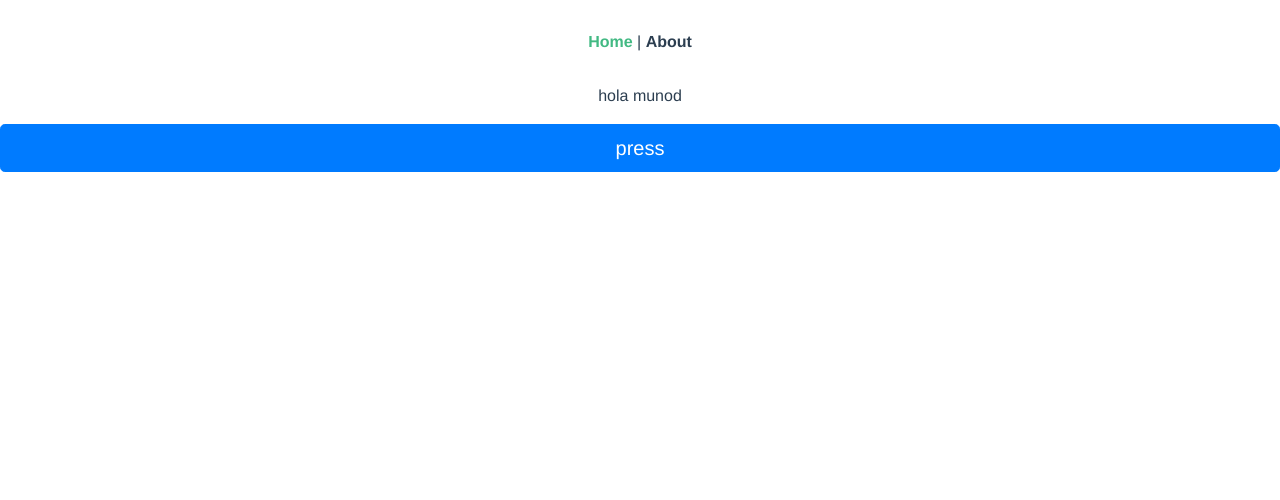
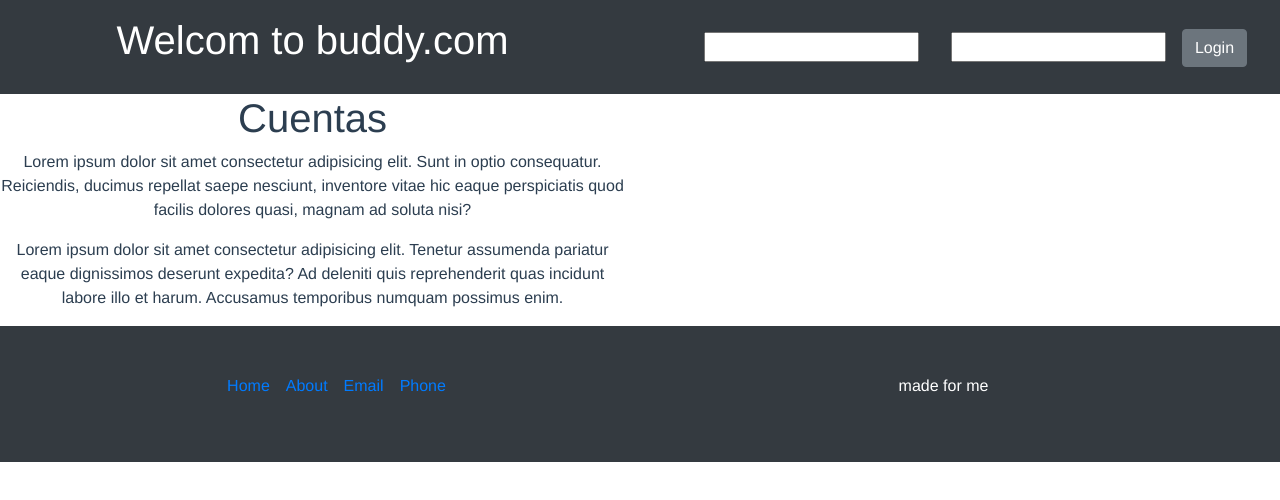
Before and after one commit to oscrislas/666-game, a Vue app: page / in a window 1280 px wide. Shown: the top 500 px of the page. Built offline with nearby package versions, Linux system fonts and the light colour scheme.

Commit message:
agrege cosas al header

```diff
--- a/src/App.vue
+++ b/src/App.vue
@@ -1,9 +1,5 @@
 <template>
   <div id="app">
-    <div id="nav">
-      <router-link to="/">Home</router-link> |
-      <router-link to="/about">About</router-link>
-    </div>
     <router-view/>
   </div>
 </template>
--- a/src/views/Home/Index.vue
+++ b/src/views/Home/Index.vue
@@ -1,6 +1,39 @@
 <template>
-  <div>
-    <p>hola munod</p>
-    <button type="button" class="btn btn-primary btn-block btn-lg">press</button>
+  <div class="row">
+    <div class="col-12">
+      <headerhome/>
+    </div>
+    <div class="col-6">
+      <acunt/>
+    </div>
+    <div class="col-6">
+
+    </div>
+    <div class="col-12">
+      <footerhome/>
+    </div>
+
   </div>
 </template>
+
+<script>
+import headerhome from './header/Index'
+import footerhome from './footer/Index'
+import acunt from './accounts/Index'
+
+export default {
+  name: 'headerr',
+  components: {
+    headerhome,
+    footerhome,
+    acunt
+  }
+}
+</script>
+
+<style>
+body{
+ background-color: black;
+}
+
+</style>
--- /dev/null
+++ b/src/views/Home/accounts/Index.vue
@@ -0,0 +1,17 @@
+<template>
+    <div>
+        <h1>Cuentas</h1>
+        <p>
+            Lorem ipsum dolor sit amet consectetur adipisicing elit. Sunt in optio consequatur. Reiciendis, ducimus repellat saepe nesciunt, inventore vitae hic eaque perspiciatis quod facilis dolores quasi, magnam ad soluta nisi?
+        </p>
+        <p>
+            Lorem ipsum dolor sit amet consectetur adipisicing elit. Tenetur assumenda pariatur eaque dignissimos deserunt expedita? Ad deleniti quis reprehenderit quas incidunt labore illo et harum. Accusamus temporibus numquam possimus enim.
+        </p>
+    </div>
+</template>
+
+<script>
+export default {
+  name: 'acounts'
+}
+</script>
--- /dev/null
+++ b/src/views/Home/footer/Index.vue
@@ -0,0 +1,23 @@
+<template>
+    <div class="row bg-dark text-white p-5">
+        <div>
+
+        </div>
+        <div class="col-6">
+            <a href="http://oscar" class="m-2">Home</a>
+            <a href="http://" class="m-2">About</a>
+            <a href="mailto:" class="m-2">Email</a>
+            <a href="tel:+" class="m-2">Phone</a>
+        </div>
+        <div class="col-6">
+            <p>made for me </p>
+        </div>
+    </div>
+</template>
+
+<script>
+export default {
+  name: 'footer'
+
+}
+</script>
--- /dev/null
+++ b/src/views/Home/header/Index.vue
@@ -0,0 +1,25 @@
+<template  >
+    <div class="row pt-3 pb-3 bg-dark">
+        <div class="col-6 container bg-dark text-white">
+            <h1>
+                Welcom to buddy.com
+            </h1>
+        </div>
+        <div class="col-6 container  text-white">
+        <form action="">
+            <input type="text" class="m-3" name="" id="">
+            <input type="text" class="m-3" >
+            <b-button>Login</b-button>
+
+        </form>
+        </div>
+
+    </div>
+</template>
+
+<script>
+export default {
+  name: 'head'
+
+}
+</script>
```
